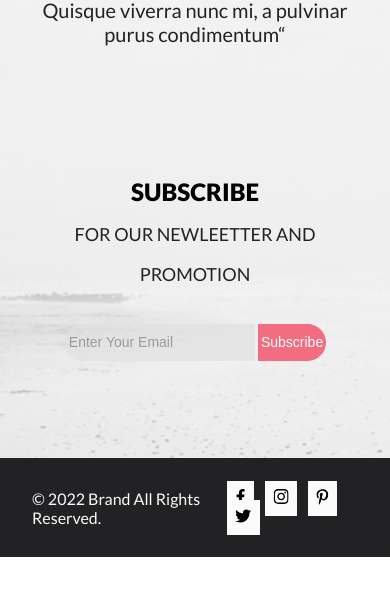
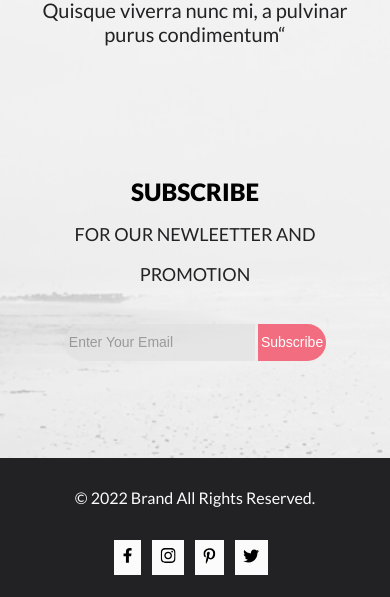
Before and after one commit to Danil52353453/Front, a plain HTML site: page index.html in a window 390 px wide. Shown: the part 5916-6513 px from the top of the page. Before the commit the page ends 6473 px from the top, so only its background shows below. Drawn offline with Linux system fonts and the light colour scheme.

Commit message:
Homework9

```diff
--- a/style.css
+++ b/style.css
@@ -421,6 +421,8 @@ ul {
    background-size: cover;
 }
 
+
+
 .footer_background {
    background: rgba(244, 244, 244, 0.7);
 }
@@ -651,7 +653,12 @@ ul {
    }
 
    .footer_buttom {
+      display: flex;
+      flex-direction: column;
+      gap: 40px;
       justify-content: center;
+  }
+
    }
 
    .footer_copiter_text {
```
